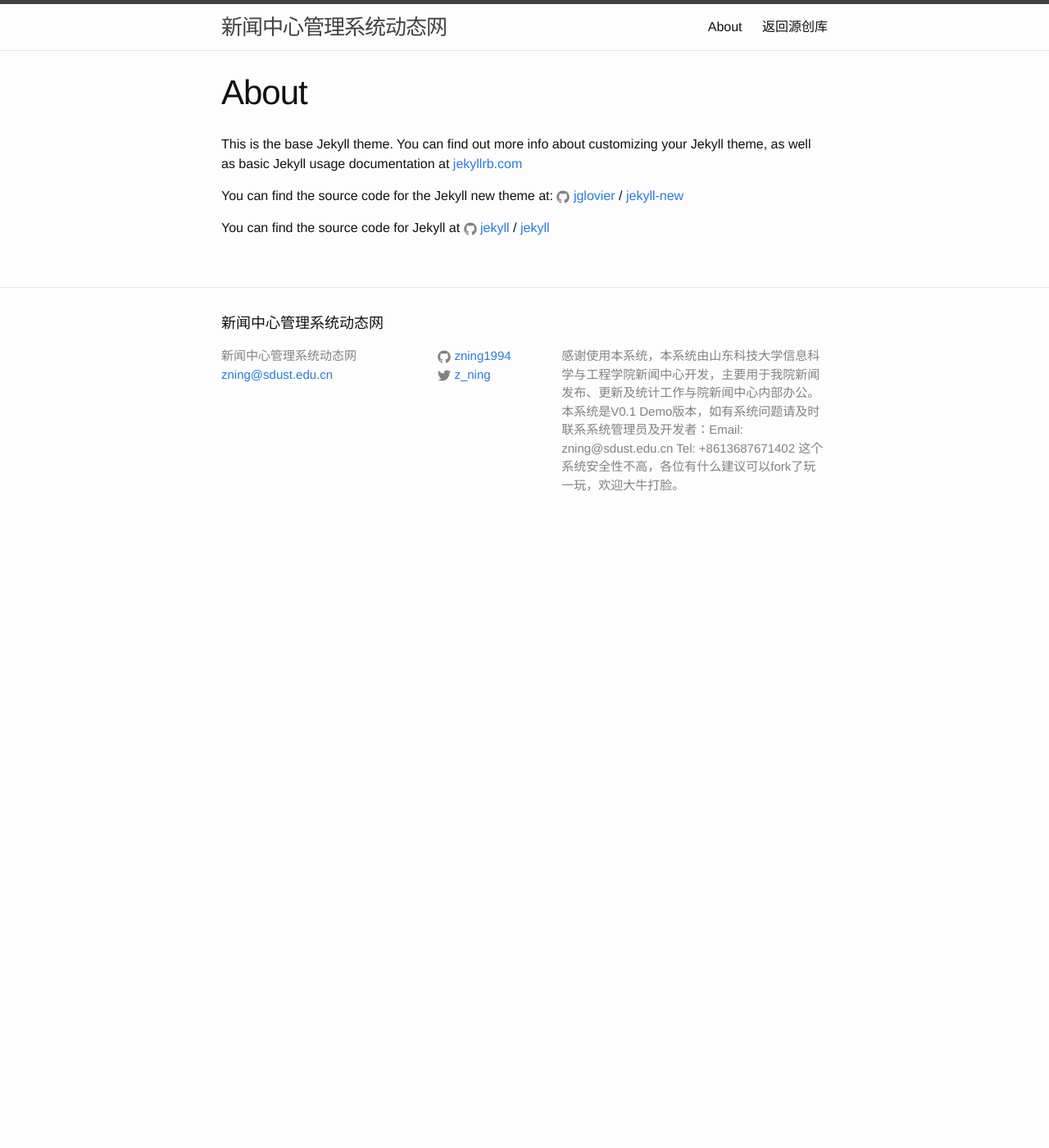
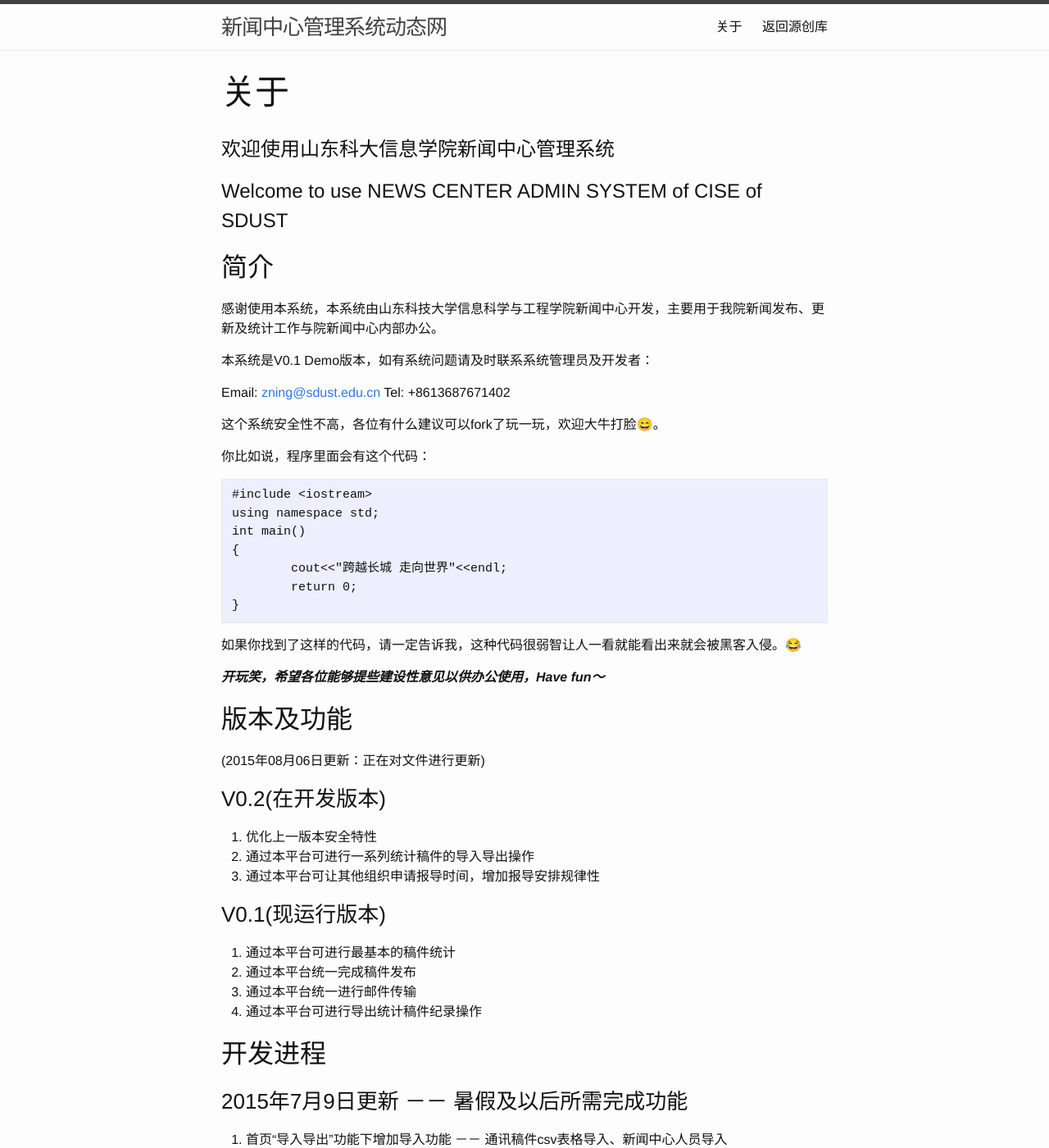
Before and after one commit to zning1994/newscentersystem, a Jekyll site: the page built from about.md, in a window 1280 px wide and 1400 px high. Shown: the whole window at 82% size. Built offline with Jekyll 4.4.1, drawn with Linux system fonts in a browser that asks for light colours; some of the changed text lies outside the part shown.

Commit message:
修改about.md

```diff
--- a/about.md
+++ b/about.md
@@ -1,15 +1,64 @@
 ---
 layout: page
-title: About
+title: 关于
 permalink: /about/
 ---
 
-This is the base Jekyll theme. You can find out more info about customizing your Jekyll theme, as well as basic Jekyll usage documentation at [jekyllrb.com](http://jekyllrb.com/)
+# 欢迎使用山东科大信息学院新闻中心管理系统
 
-You can find the source code for the Jekyll new theme at:
-{% include icon-github.html username="jglovier" %} /
-[jekyll-new](https://github.com/jglovier/jekyll-new)
+# Welcome to use NEWS CENTER ADMIN SYSTEM of CISE of SDUST
 
-You can find the source code for Jekyll at
-{% include icon-github.html username="jekyll" %} /
-[jekyll](https://github.com/jekyll/jekyll)
+## 简介
+
+感谢使用本系统，本系统由山东科技大学信息科学与工程学院新闻中心开发，主要用于我院新闻发布、更新及统计工作与院新闻中心内部办公。
+
+本系统是V0.1 Demo版本，如有系统问题请及时联系系统管理员及开发者：
+
+Email: <zning@sdust.edu.cn> Tel: +8613687671402
+
+这个系统安全性不高，各位有什么建议可以fork了玩一玩，欢迎大牛打脸😄。
+
+你比如说，程序里面会有这个代码：
+
+	#include <iostream>
+	using namespace std;
+	int main()
+	{
+		cout<<"跨越长城 走向世界"<<endl;
+		return 0;
+	}
+
+如果你找到了这样的代码，请一定告诉我，这种代码很弱智让人一看就能看出来就会被黑客入侵。😂
+
+***开玩笑，希望各位能够提些建设性意见以供办公使用，Have fun～***
+
+## 版本及功能
+
+(2015年08月06日更新：正在对文件进行更新)
+
+### V0.2(在开发版本)
+
+1. 优化上一版本安全特性
+2. 通过本平台可进行一系列统计稿件的导入导出操作
+3. 通过本平台可让其他组织申请报导时间，增加报导安排规律性
+
+### V0.1(现运行版本)
+
+1. 通过本平台可进行最基本的稿件统计
+2. 通过本平台统一完成稿件发布
+3. 通过本平台统一进行邮件传输
+4. 通过本平台可进行导出统计稿件纪录操作
+
+
+## 开发进程
+
+### 2015年7月9日更新 －－ 暑假及以后所需完成功能
+
+1. 首页“导入导出”功能下增加导入功能 －－ 通讯稿件csv表格导入、新闻中心人员导入
+2. 首页“导入导出”功能下增加导出功能 －－ 通讯稿件择时导出、新闻中心人员导出、年间所需文档导出
+3. 首页“设置操作”功能下增加成员设置 －－ 主要对成员的权限进行分权
+4. 通讯“通讯管理”功能下增加通讯管理 －－ 一次显示全部统计稿件
+5. 成员“成员管理”功能下增加成员管理和成员添加 －－ 新开发功能，需要进行数据库建设
+6. 消息下新增“报导安排”，功能下新增“报导管理”、“报导添加”、“报导审核”三项 －－ 新开发功能，需要进行数据库建设，主要对外进行运营，需要外网访问数据库。需要新开发移动客户端。
+7. 安全加密解决
+8. 摄影部照片备份可行性研究
```
